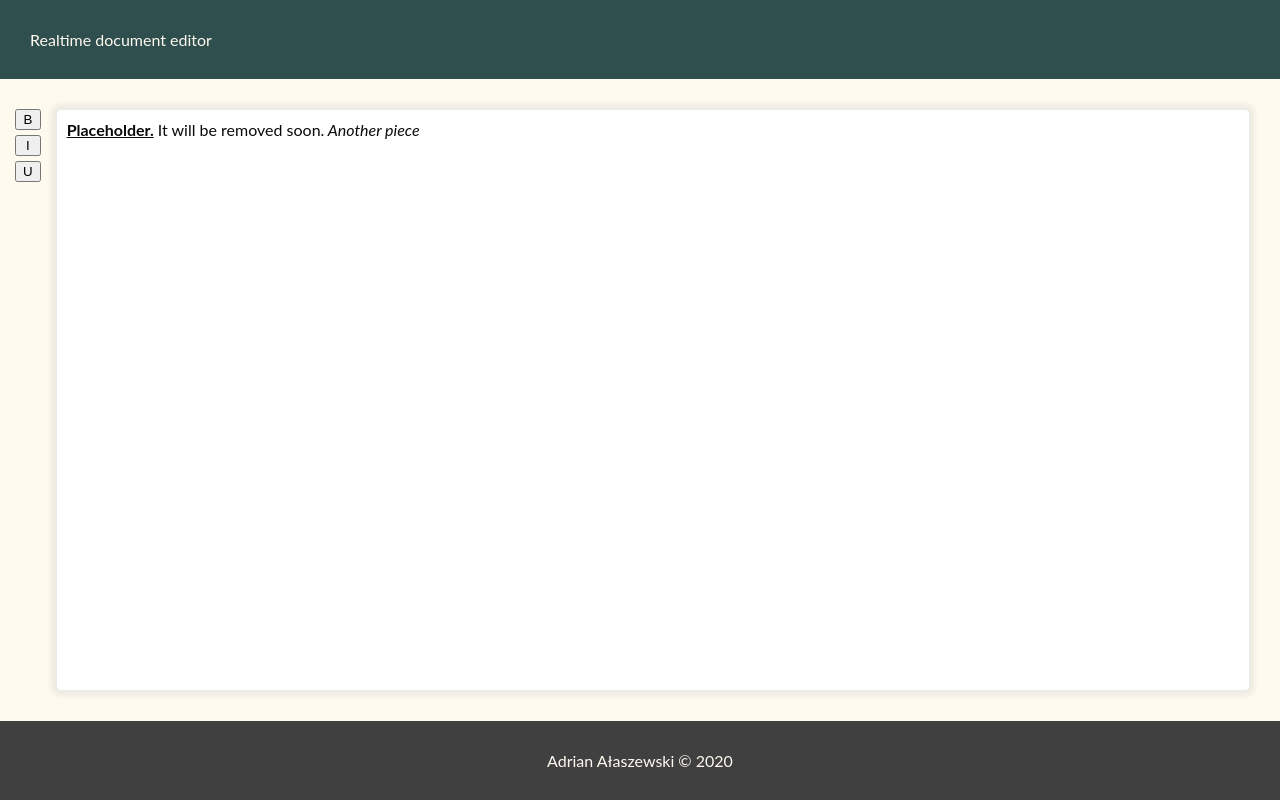
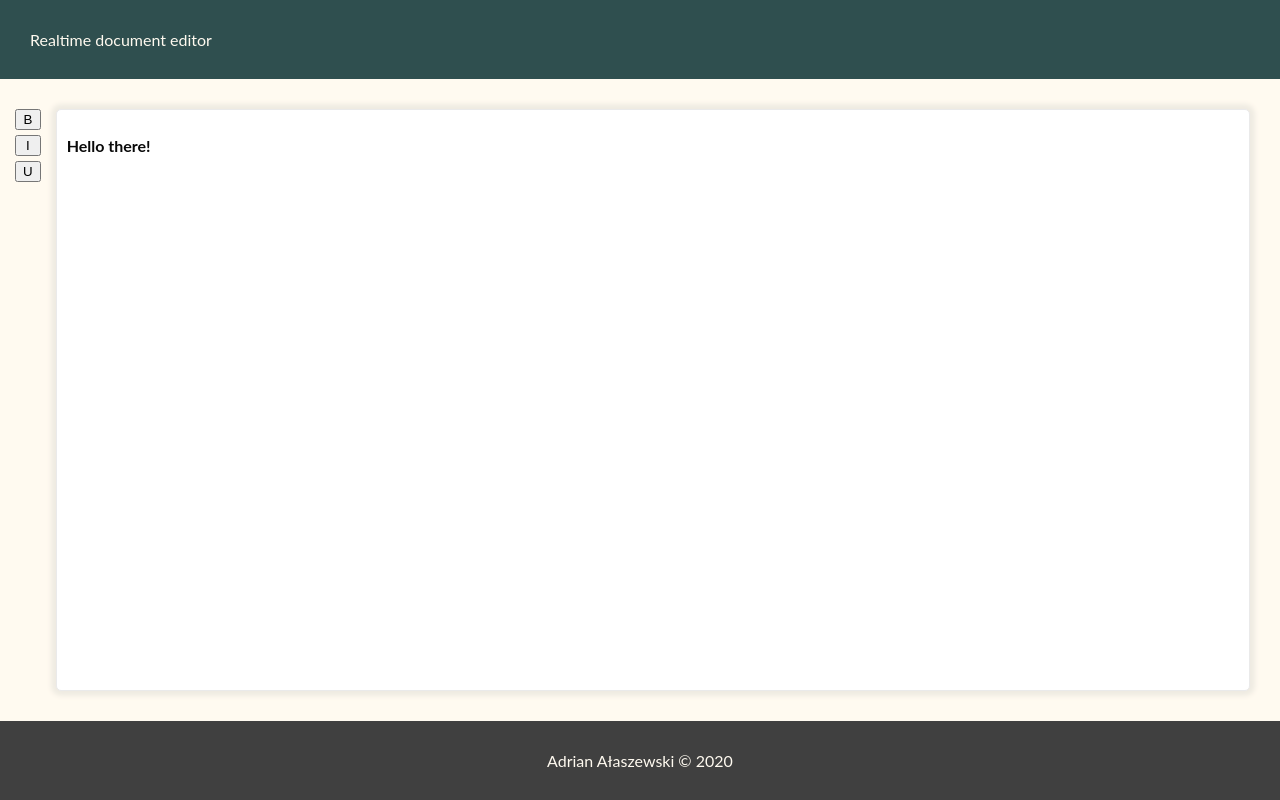
Before and after one commit to Ard2148810/realtime-document-editor, a React (Create React App) app in the folder client/realtime-document-editor-client/: page / in a window 1280 px wide. Built offline with nearby package versions, Linux system fonts and the light colour scheme.

Commit message:
Simplification for different approach

```diff
--- a/client/realtime-document-editor-client/src/App.js
+++ b/client/realtime-document-editor-client/src/App.js
@@ -9,60 +9,13 @@ class App extends Component {
     constructor(props) {
         super(props);
         this.state = {
-            chunks: ["Placeholder.", " It will be removed soon.", " Another piece"],
-            style: [["bold", "underline"], [], ["cursive"]],
-            cursorPositionOffset: []
+            content: "<p style='font-weight: bold'>Hello <span>there!</span></p>"
         }
     }
 
     getSelectedChunksRange = () => {
         const selection = window.getSelection()
-        // console.log(selection)
-        let startElement, startIndex, endElement, endIndex, firstChunkTextIndex, lastChunkTextIndex
-        if (selection.anchorNode &&
-            (startElement = selection.anchorNode.parentElement) &&
-            (startIndex = startElement.getAttribute("data-chunk-index"))) {
-            if (selection.focusNode &&
-                (endElement = selection.focusNode.parentElement) &&
-                (endIndex = endElement.getAttribute("data-chunk-index"))) {
-                if((startIndex = Number.parseInt(startIndex)) > (endIndex = Number.parseInt(endIndex))) {
-                    const tmp = startIndex
-                    startIndex = endIndex
-                    endIndex = tmp
-                    firstChunkTextIndex = selection.focusOffset
-                    lastChunkTextIndex = selection.anchorOffset
-                } else {
-                    firstChunkTextIndex = selection.anchorOffset
-                    lastChunkTextIndex = selection.focusOffset
-                }
-                console.log({
-                    start: {
-                        chunk: startIndex,
-                        offset: firstChunkTextIndex
-                    },
-                    end: {
-                        chunk: endIndex,
-                        offset: lastChunkTextIndex
-                    }
-                })
-                return {
-                    start: {
-                        chunk: startIndex,
-                        offset: firstChunkTextIndex
-                    },
-                    end: {
-                        chunk: endIndex,
-                        offset: lastChunkTextIndex
-                    }
-                }
-            }
-        }
-    }
-
-    onEditorClick = (event) => {
-        event.preventDefault();
-        const cursorPos = this.getSelectedChunksRange()
-        this.setState({ cursorPos: [cursorPos.end.chunk, cursorPos.end.offset] })
+        console.log(selection)
     }
 
     setContent = (content) => {
@@ -77,11 +30,8 @@ class App extends Component {
         return (
             <div className="App">
                 <Header />
-                <Main content={this.state.chunks}
-                      style={this.state.style}
+                <Main content={this.state.content}
                       setContent={this.setContent}
-                      getSelectedChunksRange={this.getSelectedChunksRange}
-                      onEditorClick={this.onEditorClick}
                 />
                 <Footer />
             </div>
--- a/client/realtime-document-editor-client/src/components/Main.js
+++ b/client/realtime-document-editor-client/src/components/Main.js
@@ -5,11 +5,9 @@ import Toolbar from "./Toolbar";
 function Main(props) {
     return (
         <main>
-            <Toolbar getSelectedChunksRange={props.getSelectedChunksRange}/>
+            <Toolbar />
             <TextEditor content={props.content}
-                        style={props.style}
                         setContent={props.setContent}
-                        onEditorClick={props.onEditorClick}
             />
         </main>
     )
--- a/client/realtime-document-editor-client/src/components/TextEditor.js
+++ b/client/realtime-document-editor-client/src/components/TextEditor.js
@@ -3,32 +3,11 @@ import "../style/content.css"
 
 class TextEditor extends Component {
 
-    static chunkKey = 0
-
-    static getNextChunkKey() {
-        return this.chunkKey++
-    }
-
     render() {
-        const formattedContent = this.formatContent(this.props.content, this.props.style)
         return (
-            <div id="TextEditor" onClick={this.props.onEditorClick}>
-                {formattedContent}
+            <div id="TextEditor" dangerouslySetInnerHTML={{__html: this.props.content}}>
             </div>
         )
-    }
-
-    formatContent(content, style) {
-        return content.map((chunk, index) => {
-            let styleClasses = ""
-            style[index].forEach(styleClass => {
-                styleClasses += styleClass + " "
-            })
-            return (
-                <span key={TextEditor.getNextChunkKey()}
-                      className={styleClasses} data-chunk-index={index}>{chunk}
-                </span>)
-        })
     }
 
 }
--- a/client/realtime-document-editor-client/src/components/Toolbar.js
+++ b/client/realtime-document-editor-client/src/components/Toolbar.js
@@ -1,10 +1,10 @@
 import React from "react";
 
-function Toolbar(props) {
+function Toolbar() {
 
     return (
         <div className="toolbar">
-            <button className="btn btn-toolbar" onClick={props.getSelectedChunksRange}>B</button>
+            <button className="btn btn-toolbar">B</button>
             <button className="btn btn-toolbar">I</button>
             <button className="btn btn-toolbar">U</button>
         </div>
--- a/client/realtime-document-editor-client/src/style/content.css
+++ b/client/realtime-document-editor-client/src/style/content.css
@@ -6,6 +6,6 @@
     text-decoration: underline;
 }
 
-.cursive {
+.italic {
     font-style: italic;
 }
```
